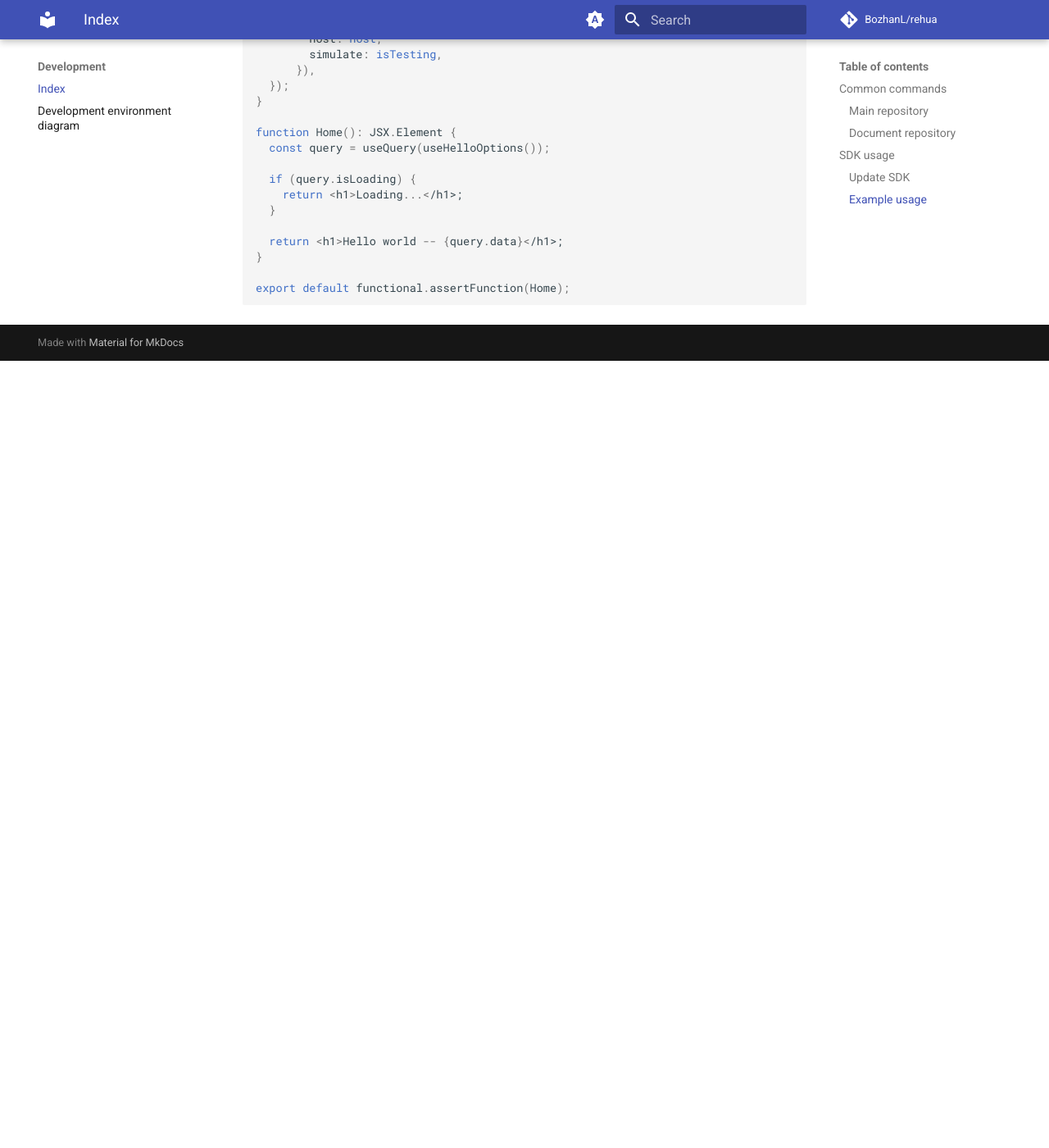
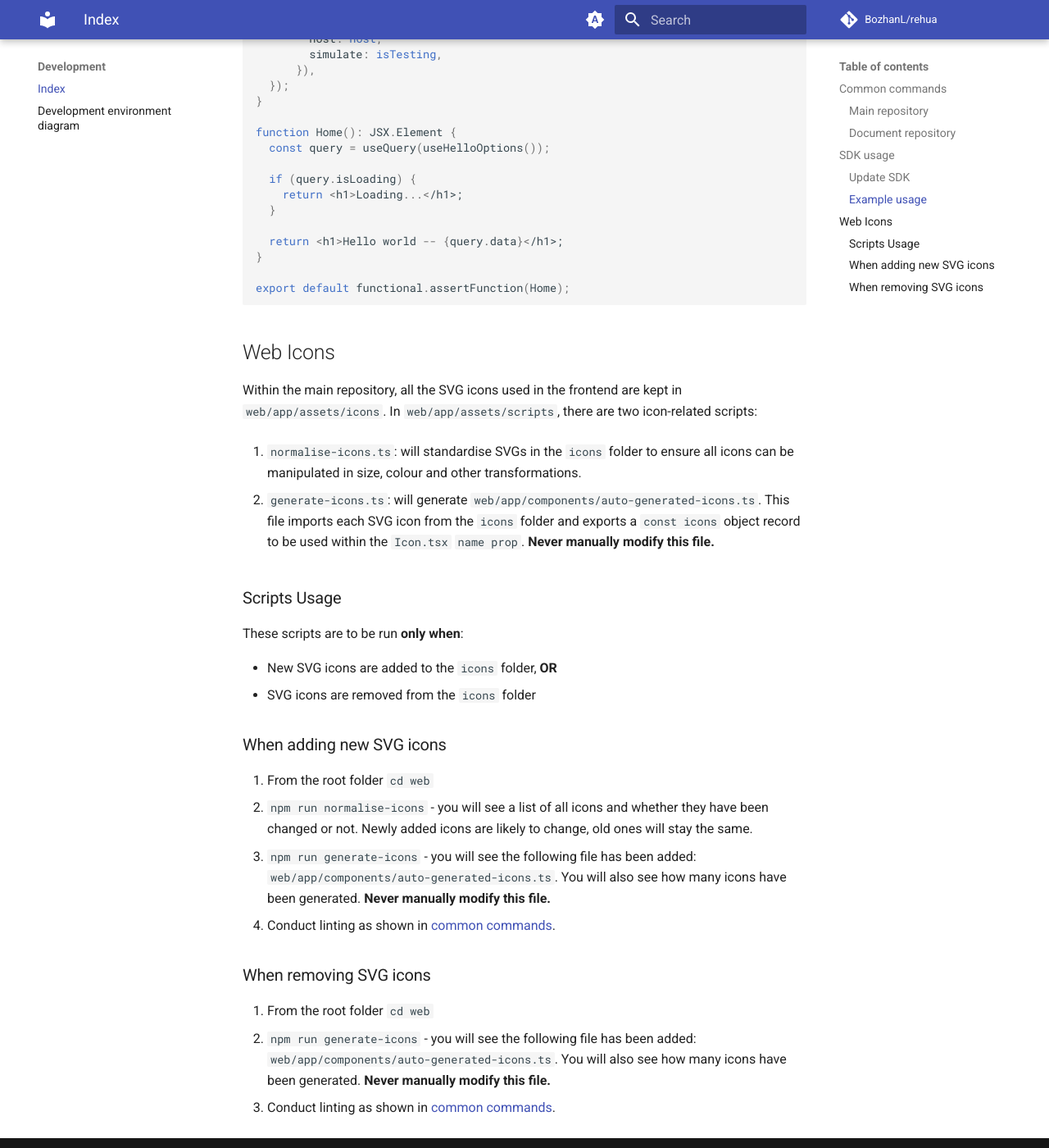
Before and after one commit to BozhanL/rehua-doc, an MkDocs documentation site: the page built from docs/dev/index.md, in a window 1280 px wide and 1400 px high, scrolled down 2881 px. Shown: the whole window at 82% size. Built offline with MkDocs 1.6.1 and Material for MkDocs 9.7.7, drawn with Linux system fonts in a browser that asks for light colours; comment, search, counter and statistics services are not loaded; before the commit the page ends 3321 px from its top, so only the background shows below that.

Commit message:
docs(web): written documentation on icon related scripts

````diff
--- a/docs/dev/index.md
+++ b/docs/dev/index.md
@@ -147,3 +147,31 @@ function Home(): JSX.Element {
 
 export default functional.assertFunction(Home);
 ```
+
+## Web Icons
+
+Within the main repository, all the SVG icons used in the frontend are kept in `web/app/assets/icons`. In `web/app/assets/scripts`, there are two icon-related scripts:
+
+1. `normalise-icons.ts`: will standardise SVGs in the `icons` folder to ensure all icons can be manipulated in size, colour and other transformations.
+
+2. `generate-icons.ts`: will generate `web/app/components/auto-generated-icons.ts`. This file imports each SVG icon from the `icons` folder and exports a `const icons` object record to be used within the `Icon.tsx` `name prop`. **Never manually modify this file.**
+
+### Scripts Usage
+
+These scripts are to be run **only when**:
+
+- New SVG icons are added to the `icons` folder, **OR**
+- SVG icons are removed from the `icons` folder
+
+### When adding new SVG icons
+
+1. From the root folder `cd web`
+2. `npm run normalise-icons` - you will see a list of all icons and whether they have been changed or not. Newly added icons are likely to change, old ones will stay the same.
+3. `npm run generate-icons` - you will see the following file has been added: `web/app/components/auto-generated-icons.ts`. You will also see how many icons have been generated. **Never manually modify this file.**
+4. Conduct linting as shown in [common commands](#common-commands).
+
+### When removing SVG icons
+
+1. From the root folder `cd web`
+2. `npm run generate-icons` - you will see the following file has been added: `web/app/components/auto-generated-icons.ts`. You will also see how many icons have been generated. **Never manually modify this file.**
+3. Conduct linting as shown in [common commands](#common-commands).
````
